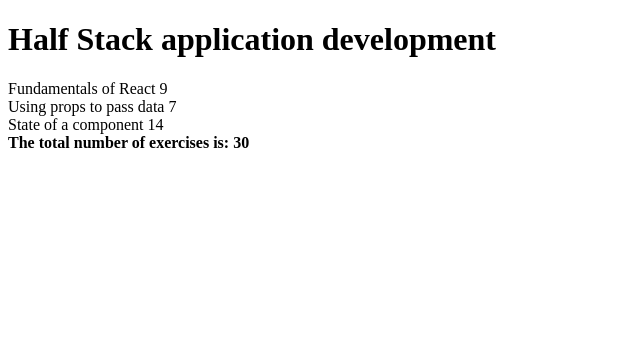
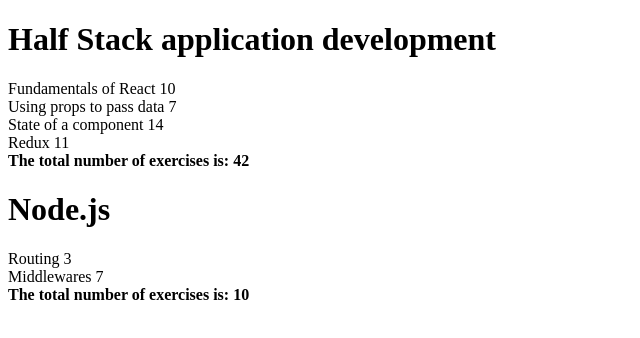
Before and after one commit to abishekh-manoharan/fullstackopen, a React (Create React App) app: page / in a window 1280 px wide. Shown: the top 338 px of the page, without its empty margins (0-640 px from the left). Built offline with nearby package versions, Linux system fonts and the light colour scheme.

Commit message:
multiple courses

```diff
--- a/src/App.js
+++ b/src/App.js
@@ -3,13 +3,14 @@
 import Course from './components/Course'
 
 const App = () => {
-  const course = {
+  const courses = [
+    {
+      name: 'Half Stack application development',
       id: 1,
-    name: 'Half Stack application development',
       parts: [
         {
           name: 'Fundamentals of React',
-        exercises: 9,
+          exercises: 10,
           id: 1
         },
         {
@@ -21,11 +22,42 @@
           name: 'State of a component',
           exercises: 14,
           id: 3
+        },
+        {
+          name: 'Redux',
+          exercises: 11,
+          id: 4
+        }
+      ]
+    },
+    {
+      name: 'Node.js',
+      id: 2,
+      parts: [
+        {
+          name: 'Routing',
+          exercises: 3,
+          id: 1
+        },
+        {
+          name: 'Middlewares',
+          exercises: 7,
+          id: 2
         }
       ]
     }
+  ]
 
-  return <Course course={course} />
+
+  return (
+    <div>
+      {
+        courses.map((e)=>{
+          return <Course course={e}/>
+        })
+      }
+    </div>
+  )
 }
 
 export default App
```
Lines whose indentation alone changed are shown as unchanged.
